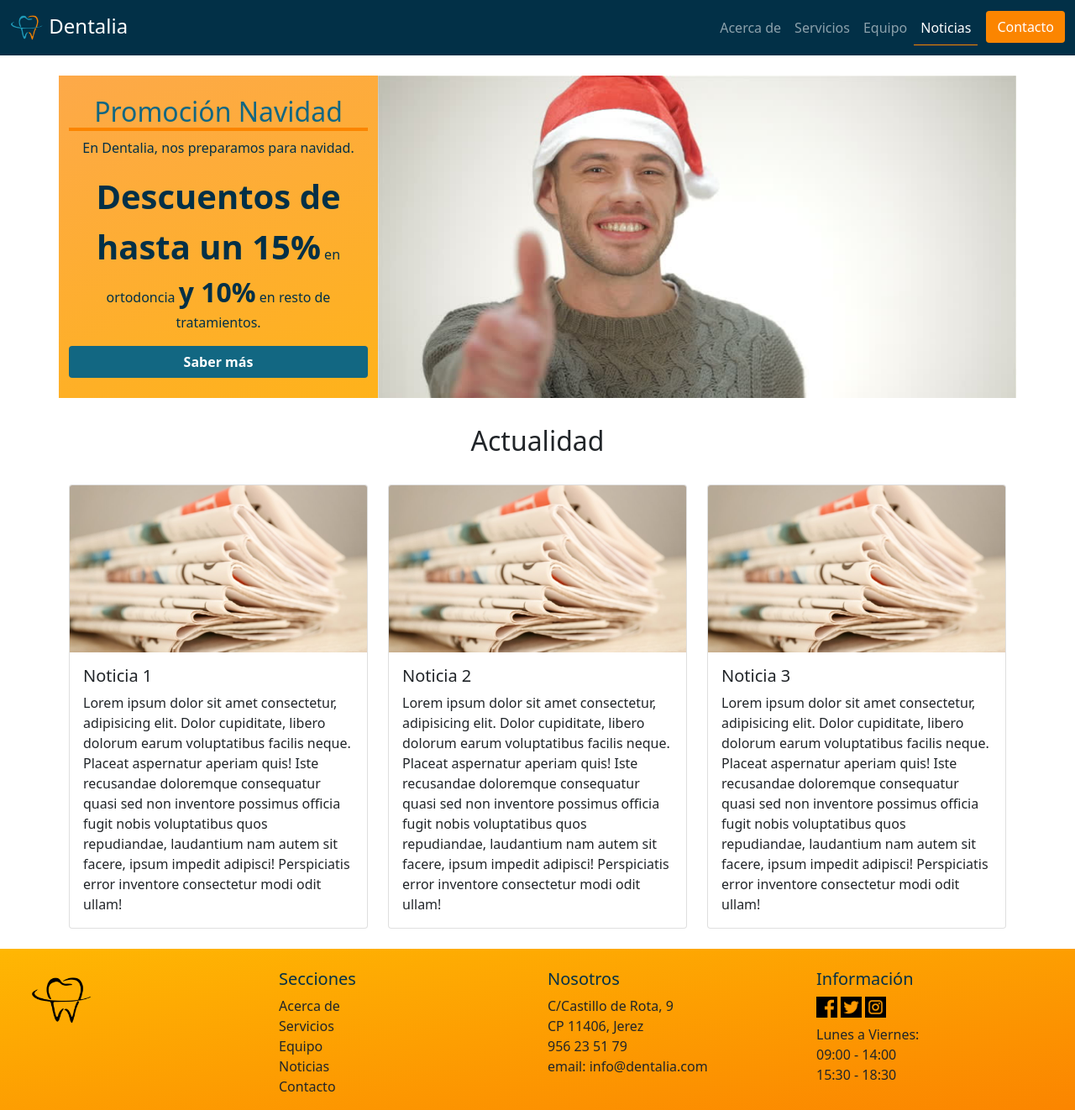
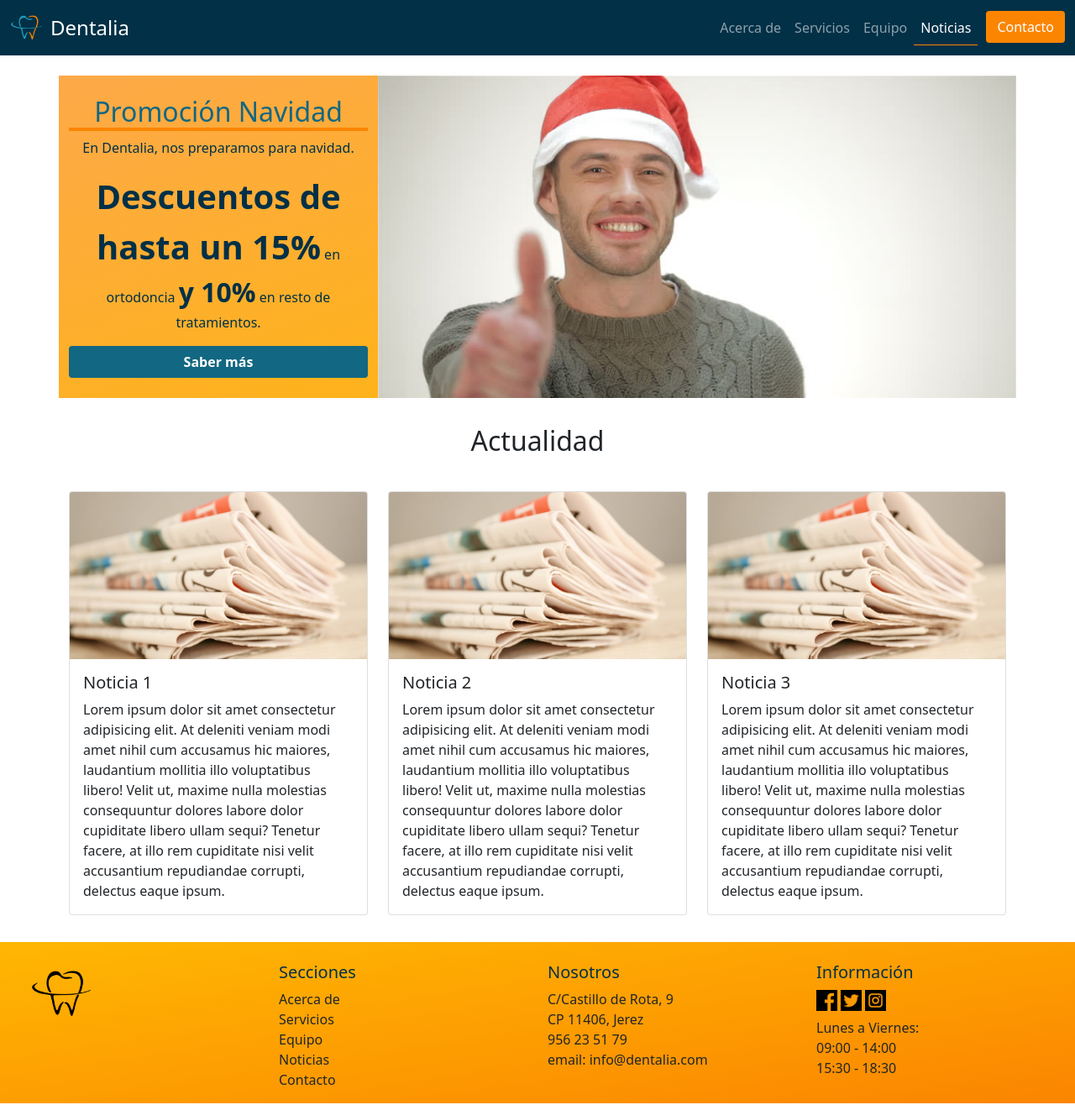
Before and after one commit to JSalram/Dentalia, a PHP site: page /nav/noticias.html in a window 1280 px wide. Shown: the whole page at 84% size. Run offline with PHP 8.4, Linux system fonts and the light colour scheme; style sheets or scripts are compiled from the project's sources; some libraries are stand-ins or nearby versions.

Commit message:
Mejoras y arreglos

```diff
--- a/Web/css/contacto.css
+++ b/Web/css/contacto.css
@@ -20,4 +20,8 @@ form button:hover {
   background: #219EBC !important;
   color: white !important;
 }
+
+form textarea {
+  resize: none;
+}
 /*# sourceMappingURL=contacto.css.map */
--- a/Web/css/contacto.scss
+++ b/Web/css/contacto.scss
@@ -21,4 +21,7 @@ form {
             color: white !important;
         }
     }
+    textarea {
+        resize: none;
+    }
 }
--- a/Web/index.html
+++ b/Web/index.html
@@ -29,8 +29,8 @@
         <!-- NAVBAR -->
         <nav class="navbar navbar-expand-md navbar-dark sticky-top">
             <div class="container-fluid">
-                <a class="navbar-brand fs-4" href="index.html">
-                    <img src="img/logo.png" alt="Logo" width="40" height="40" class="d-inline-block align-top" />
+                <a class="navbar-brand fs-4 d-flex align-items-center" href="index.html">
+                    <img src="img/logo.png" alt="Logo" width="40" height="40" class="me-2" />
                     Dentalia
                 </a>
                 <button
@@ -120,7 +120,7 @@
         <!-- NOTICIAS -->
         <div class="container" id="noticias">
             <h2>Noticias</h2>
-            <div class="row">
+            <div class="row justify-content-center">
                 <div class="col-md-6">
                     <div class="card m-2 p-0" style="max-width: 540px">
                         <div class="row g-0">
--- a/Web/js/index.js
+++ b/Web/js/index.js
@@ -12,7 +12,7 @@ function scrollFunction() {
         if (document.body.scrollTop > 50 || document.documentElement.scrollTop > 50) {
             nav.style.cssText = "\
             background: #023047;\
-            padding: 8px";
+            padding: 8px 0";
         } else {
             nav.style.cssText = "\
             background: transparent;\
--- a/Web/nav/contacto.html
+++ b/Web/nav/contacto.html
@@ -29,8 +29,8 @@
         <!-- NAVBAR -->
         <nav class="navbar navbar-expand-md navbar-dark sticky-top">
             <div class="container-fluid">
-                <a class="navbar-brand fs-4" href="../index.html">
-                    <img src="../img/logo.png" alt="Logo" width="40" height="40" class="d-inline-block align-top" />
+                <a class="navbar-brand fs-4 d-flex align-items-center" href="../index.html">
+                    <img src="../img/logo.png" alt="Logo" width="40" height="40" class="me-2" />
                     Dentalia
                 </a>
                 <button
@@ -66,6 +66,7 @@
             </div>
         </nav>
 
+        <!-- FORMULARIO Y MAPA -->
         <div class="container my-5">
             <h2 class="text-center my-4">Contacto</h2>
             <div class="row align-items-center">
--- a/Web/nav/equipo.html
+++ b/Web/nav/equipo.html
@@ -28,8 +28,8 @@
         <!-- NAVBAR -->
         <nav class="navbar navbar-expand-md navbar-dark sticky-top">
             <div class="container-fluid">
-                <a class="navbar-brand fs-4" href="../index.html">
-                    <img src="../img/logo.png" alt="Logo" width="40" height="40" class="d-inline-block align-top" />
+                <a class="navbar-brand fs-4 d-flex align-items-center" href="../index.html">
+                    <img src="../img/logo.png" alt="Logo" width="40" height="40" class="me-2" />
                     Dentalia
                 </a>
                 <button
--- a/Web/nav/noticias.html
+++ b/Web/nav/noticias.html
@@ -29,8 +29,8 @@
         <!-- NAVBAR -->
         <nav class="navbar navbar-expand-md navbar-dark sticky-top">
             <div class="container-fluid">
-                <a class="navbar-brand fs-4" href="../index.html">
-                    <img src="../img/logo.png" alt="Logo" width="40" height="40" class="d-inline-block align-top" />
+                <a class="navbar-brand fs-4 d-flex align-items-center" href="../index.html">
+                    <img src="../img/logo.png" alt="Logo" width="40" height="40" class="me-2" />
                     Dentalia
                 </a>
                 <button
@@ -80,60 +80,60 @@
                     </p>
                     <a href="servicios.html" class="btn">Saber más</a>
                 </div>
-                <div class="col-md col-lg-8 img">
-                </div>
+                <div class="col-md col-lg-8 img"></div>
             </div>
         </div>
 
         <!-- ACTUALIDAD -->
         <div class="container my-4" id="actualidad">
             <h2 class="text-center">Actualidad</h2>
-            <div class="row">
-                <div class="col-md-4">
+            <div class="row justify-content-center">
+                <div class="col-md-4 my-2">
                     <div class="card">
                         <img class="card-img-top" src="../img/noticia.jpg" alt="img" />
                         <div class="card-body">
                             <h5 class="card-title">Noticia 1</h5>
                             <p class="card-text">
-                                Lorem ipsum dolor sit amet consectetur, adipisicing elit. Dolor cupiditate, libero dolorum
-                                earum voluptatibus facilis neque. Placeat aspernatur aperiam quis! Iste recusandae doloremque
-                                consequatur quasi sed non inventore possimus officia fugit nobis voluptatibus quos
-                                repudiandae, laudantium nam autem sit facere, ipsum impedit adipisci! Perspiciatis error
-                                inventore consectetur modi odit ullam!
+                                Lorem ipsum dolor sit amet consectetur adipisicing elit. At deleniti veniam modi amet nihil
+                                cum accusamus hic maiores, laudantium mollitia illo voluptatibus libero! Velit ut, maxime
+                                nulla molestias consequuntur dolores labore dolor cupiditate libero ullam sequi? Tenetur
+                                facere, at illo rem cupiditate nisi velit accusantium repudiandae corrupti, delectus eaque
+                                ipsum.
                             </p>
                         </div>
                         <img class="card-img-bottom" src="" alt="" />
                     </div>
                 </div>
-                <div class="col-md-4">
+                <div class="col-md-4 my-2">
                     <div class="card">
                         <img class="card-img-top" src="../img/noticia.jpg" alt="img" />
                         <div class="card-body">
                             <h5 class="card-title">Noticia 2</h5>
                             <p class="card-text">
-                                Lorem ipsum dolor sit amet consectetur, adipisicing elit. Dolor cupiditate, libero dolorum
-                                earum voluptatibus facilis neque. Placeat aspernatur aperiam quis! Iste recusandae doloremque
-                                consequatur quasi sed non inventore possimus officia fugit nobis voluptatibus quos
-                                repudiandae, laudantium nam autem sit facere, ipsum impedit adipisci! Perspiciatis error
-                                inventore consectetur modi odit ullam!
+                                Lorem ipsum dolor sit amet consectetur adipisicing elit. At deleniti veniam modi amet nihil
+                                cum accusamus hic maiores, laudantium mollitia illo voluptatibus libero! Velit ut, maxime
+                                nulla molestias consequuntur dolores labore dolor cupiditate libero ullam sequi? Tenetur
+                                facere, at illo rem cupiditate nisi velit accusantium repudiandae corrupti, delectus eaque
+                                ipsum.
                             </p>
                         </div>
                         <img class="card-img-bottom" src="" alt="" />
                     </div>
                 </div>
-                <div class="col-md-4">
+                <div class="col-md-4 my-2">
                     <div class="card">
                         <img class="card-img-top" src="../img/noticia.jpg" alt="img" />
                         <div class="card-body">
                             <h5 class="card-title">Noticia 3</h5>
                             <p class="card-text">
-                                Lorem ipsum dolor sit amet consectetur, adipisicing elit. Dolor cupiditate, libero dolorum
-                                earum voluptatibus facilis neque. Placeat aspernatur aperiam quis! Iste recusandae doloremque
-                                consequatur quasi sed non inventore possimus officia fugit nobis voluptatibus quos
-                                repudiandae, laudantium nam autem sit facere, ipsum impedit adipisci! Perspiciatis error
-                                inventore consectetur modi odit ullam!
+                                Lorem ipsum dolor sit amet consectetur adipisicing elit. At deleniti veniam modi amet nihil
+                                cum accusamus hic maiores, laudantium mollitia illo voluptatibus libero! Velit ut, maxime
+                                nulla molestias consequuntur dolores labore dolor cupiditate libero ullam sequi? Tenetur
+                                facere, at illo rem cupiditate nisi velit accusantium repudiandae corrupti, delectus eaque
+                                ipsum.
                             </p>
                         </div>
+
                         <img class="card-img-bottom" src="" alt="" />
                     </div>
                 </div>
@@ -188,6 +188,5 @@
                 </div>
             </div>
         </footer>
-
     </body>
 </html>
--- a/Web/nav/servicios.html
+++ b/Web/nav/servicios.html
@@ -27,8 +27,8 @@
         <!-- NAVBAR -->
         <nav class="navbar navbar-expand-md navbar-dark sticky-top">
             <div class="container-fluid">
-                <a class="navbar-brand fs-4" href="../index.html">
-                    <img src="../img/logo.png" alt="Logo" width="40" height="40" class="d-inline-block align-top" />
+                <a class="navbar-brand fs-4 d-flex align-items-center" href="../index.html">
+                    <img src="../img/logo.png" alt="Logo" width="40" height="40" class="me-2" />
                     Dentalia
                 </a>
                 <button
```
Also changed, not shown: Web/nav/acerca.html (+4 -3 lines), 1 other file.
